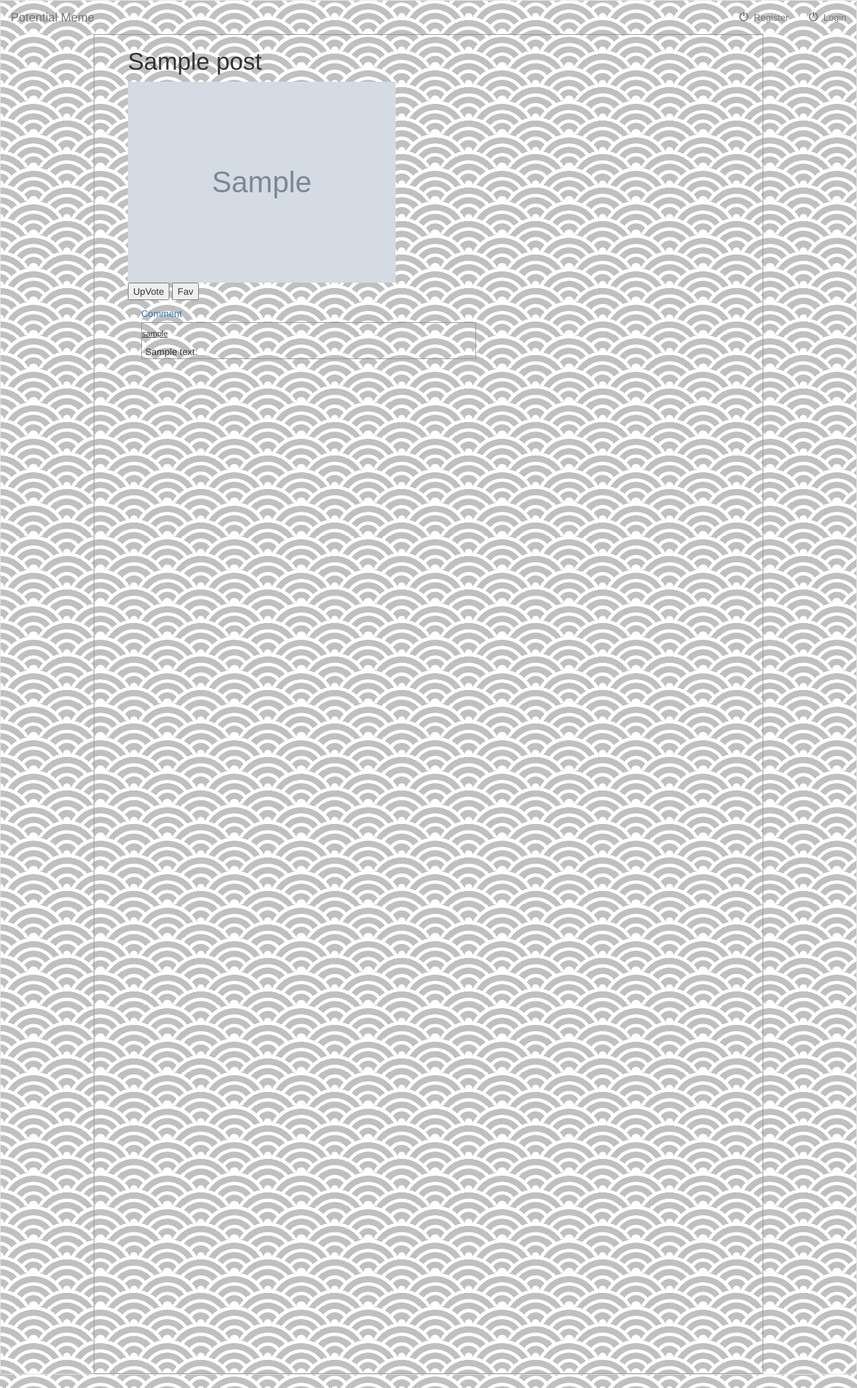
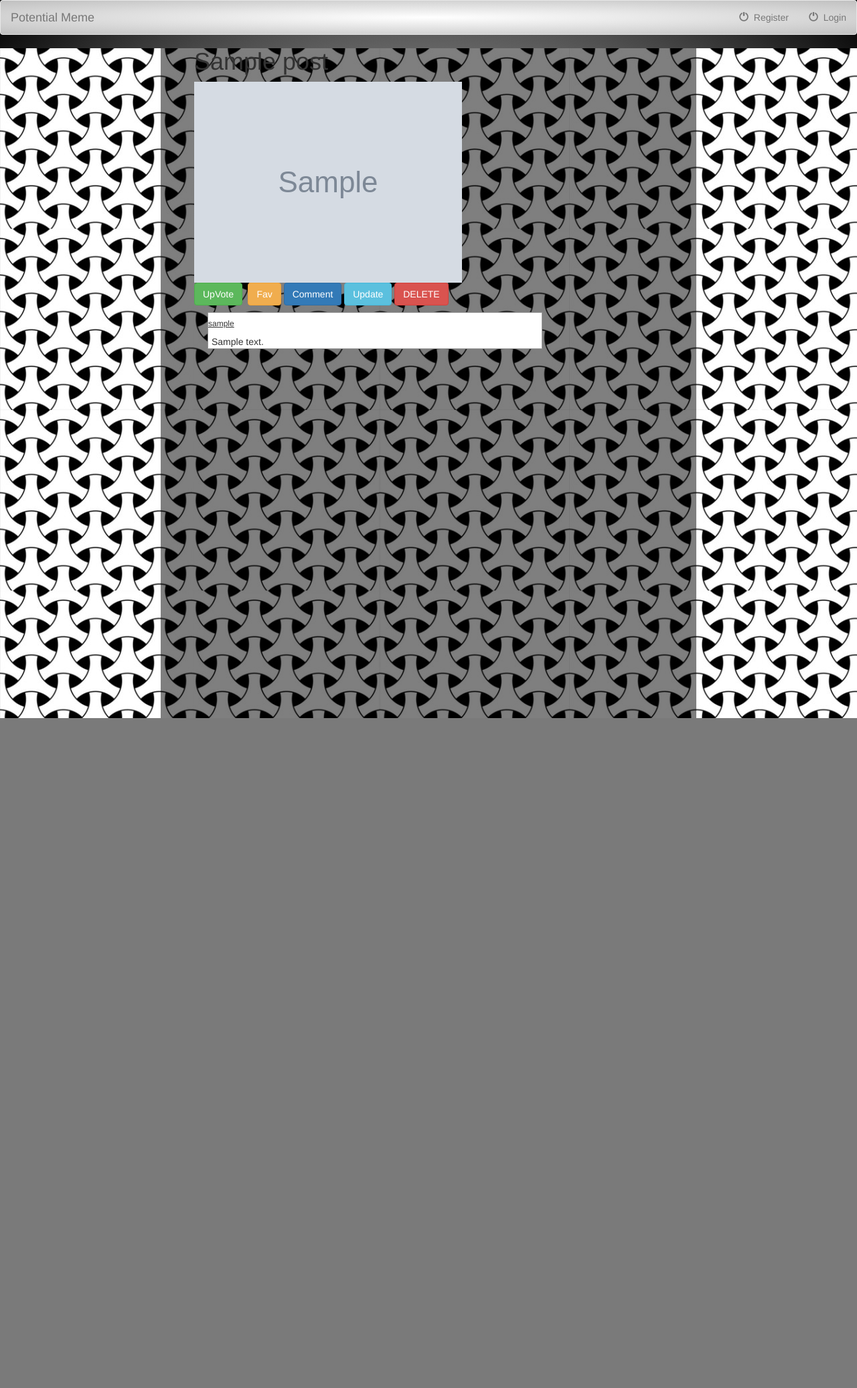
Before and after one commit to Squadella/PotentialMeme, a Django app: page /images/1/ in a window 1280 px wide. Shown: the whole page at 67% size. After the commit the page ends 1072 px from the top, so only its background shows below. Run offline with Django 3.2, Linux system fonts and the light colour scheme; tables that the repository leaves empty hold one stand-in row (values such as "Sample post"); grey boxes marked "Sample" are stand-in pictures; some libraries are stand-ins or nearby versions.

Commit message:
Update layout

```diff
--- a/images/static/css/index.css
+++ b/images/static/css/index.css
@@ -12,7 +12,7 @@ form
     text-align: center;
 }
 .navbar{
-    background-color: transparent;
+    background-image: radial-gradient( white, silver);
 
 }
 li{
@@ -28,7 +28,6 @@ li{
 }
 .mybackground{
     background-color:silver;
-    background-image:
     radial-gradient(circle at 100% 150%, silver 24%, white 25%, white 28%, silver 29%, silver 36%, white 36%, white 40%, transparent 40%, transparent),
     radial-gradient(circle at 0    150%, silver 24%, white 25%, white 28%, silver 29%, silver 36%, white 36%, white 40%, transparent 40%, transparent),
     radial-gradient(circle at 50%  100%, white 10%, silver 11%, silver 23%, white 24%, white 30%, silver 31%, silver 43%, white 44%, white 50%, silver 51%, silver 63%, white 64%, white 71%, transparent 71%, transparent),
--- a/images/templates/images/comment_form.html
+++ b/images/templates/images/comment_form.html
@@ -1,7 +1,7 @@
 <form action="" method="post" enctype="multipart/form-data">
     {% csrf_token %}
     <label for="id_content">
-        Username:
+        Comment :
     </label>
     <input id="id_content" maxlength="10000" name="content" type="text">
     <button type="submit">Submit</button>
--- a/images/templates/images/detail.html
+++ b/images/templates/images/detail.html
@@ -6,28 +6,42 @@
 <link rel="stylesheet" href="{% static '/css/index.css' %}">
 
 
-
-<div style="border: solid 1px rgb(150, 150, 150); width: 1000px;margin-left: auto;margin-right: auto; height: 2000px">
+<div style="background-image: url({% static '/img/motif.jpg' %});height: 1000px">
+<div style="background-color: rgba(0,0,0,0.5); margin-left: auto; margin-right: auto; width: 800px;height: 1000px;">
+    <div style="margin-left: auto; margin-right: auto; width: 800px;">
     <h1 style="margin-left: 50px">{{ post.title }} </h1>
     <body>
-        <div style="margin-left: 50px;">
+        <div style="margin-left: 50px; opacity: 1">
             <div style="max-width: 700px">
                   <a href="{{ post.image.url }}"><img src="{{ post.image.url }}"class="img-responsive" style="max-width: 100%; height: auto; display: block;"></a>
           </div>
 
           <div class="gauche">
               <li style="list-style: none">
-                  <input type="button" id="{{ post.id }}" name="Up Vote" value="UpVote">
+                  <input type="button" class="btn btn-success" id="{{ post.id }}" name="Up Vote" value="UpVote">
+
+
+
               </li>
           </div>
           <div class="droite">
-              <span><input type="button" id="{{ post.id }}" value="Fav"></span>
+              <span><input style="margin-left: 4%" type="button" class="btn btn-warning" id="{{ post.id }}" value="Fav"></span>
+              <div class="btn btn-primary"><a href="{% url 'images:comment' post.id%}" style="color: white">Comment</a></div>
+                    <a><form action="{% url 'images:UpdatePost' post.id %}" method="post">
+                        {% csrf_token %}
+                             <input type="submit" class="btn btn-info" value="Update">
+                    </form></a>
+                    <a><form action="{% url 'images:DeletePost' post.id %}" method="post">
+                              {% csrf_token %}
+                              <input type="submit" class="btn btn-danger" value="DELETE">
+                    </form></a>
+
           </div>
           <div style="margin-left: 20px; margin-top: 10px">
-              <a href="{% url 'images:comment' post.id%}">Comment</a>
+
               {% if post.comment_set.all %}
                   {% for comment in post.comment_set.all %}
-                      <div style="border: solid 1px rgb(150, 150, 150); margin-top: 3px; width: 500px">
+                      <div style="background-color: white;border: solid 1px rgb(150, 150, 150); margin-top: 3px; width: 500px">
                           <h6><u>{{ comment.author }}</u></h6>
                           <div style="margin-left: 5px"><li>{{ comment.content }}</li></div>
                       </div>
@@ -42,7 +56,10 @@
           </div>
         </div>
     </body>
-</div>
+    </div>
+    </div>
+    </div>
+
 <script src="https://ajax.googleapis.com/ajax/libs/jquery/3.1.1/jquery.min.js"></script>
 <script src="{% static 'js/main.js' %}"></script>
 
--- a/images/templates/images/navbar.html
+++ b/images/templates/images/navbar.html
@@ -11,7 +11,7 @@
     <script src="https://ajax.googleapis.com/ajax/libs/jquery/3.1.1/jquery.min.js"></script>
     <script src="{% static 'js/main.js' %}"></script>
 </head>
-<body class="mybackground">
+<body style="background-image: radial-gradient( white, black)">
 
     {% if user.is_authenticated %}
     <nav class="navbar navbar-default">
@@ -66,6 +66,7 @@
                     </ul>
                 </div>
         </div>
+        </nav>
     {% endif %}
     {% block body %}
     {% endblock %}
```
Also changed, not shown: images/templates/images/index.html (+11 -5 lines), images/templates/images/login_form.html (+6 -1 lines), images/templates/images/post_form.html (+10 -5 lines), images/templates/images/registration_form.html (+11 -5 lines), images/static/img/motif.jpg (added).
